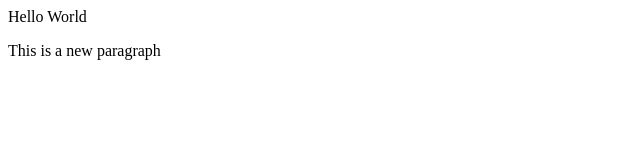
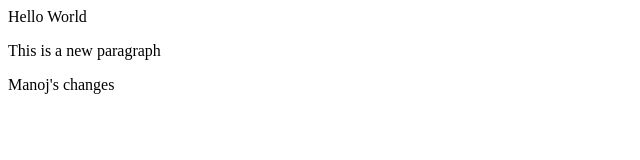
Before and after one commit to vaidehij-28/vaidehi1-demo, a plain HTML site: page index.html in a window 1280 px wide. Shown: the whole page, without its empty margins (0-640 px from the left). Drawn offline with Linux system fonts and the light colour scheme.

Commit message:
changes by Manoj

```diff
--- a/index.html
+++ b/index.html
@@ -1,2 +1,3 @@
 <p>Hello World</p>
 <p>This is a new paragraph</p>
+<p> Manoj's changes</p>
```
